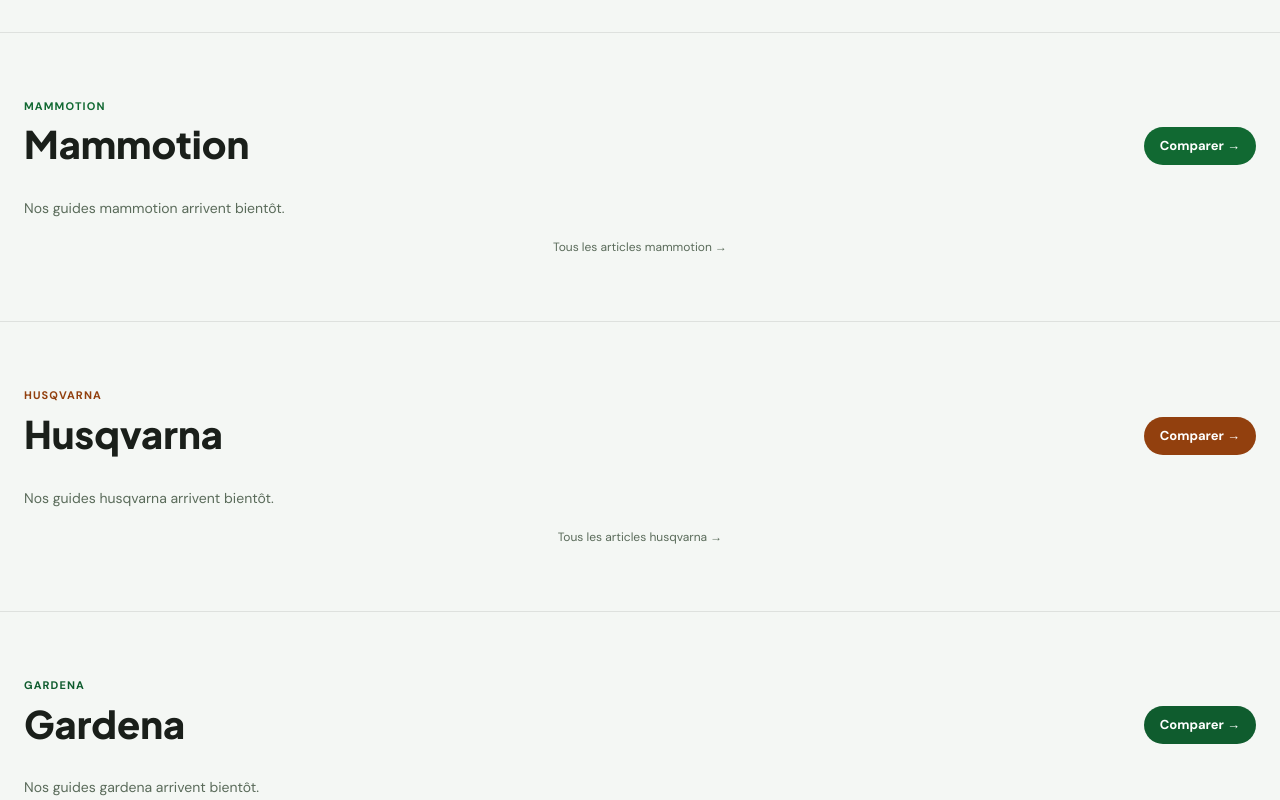
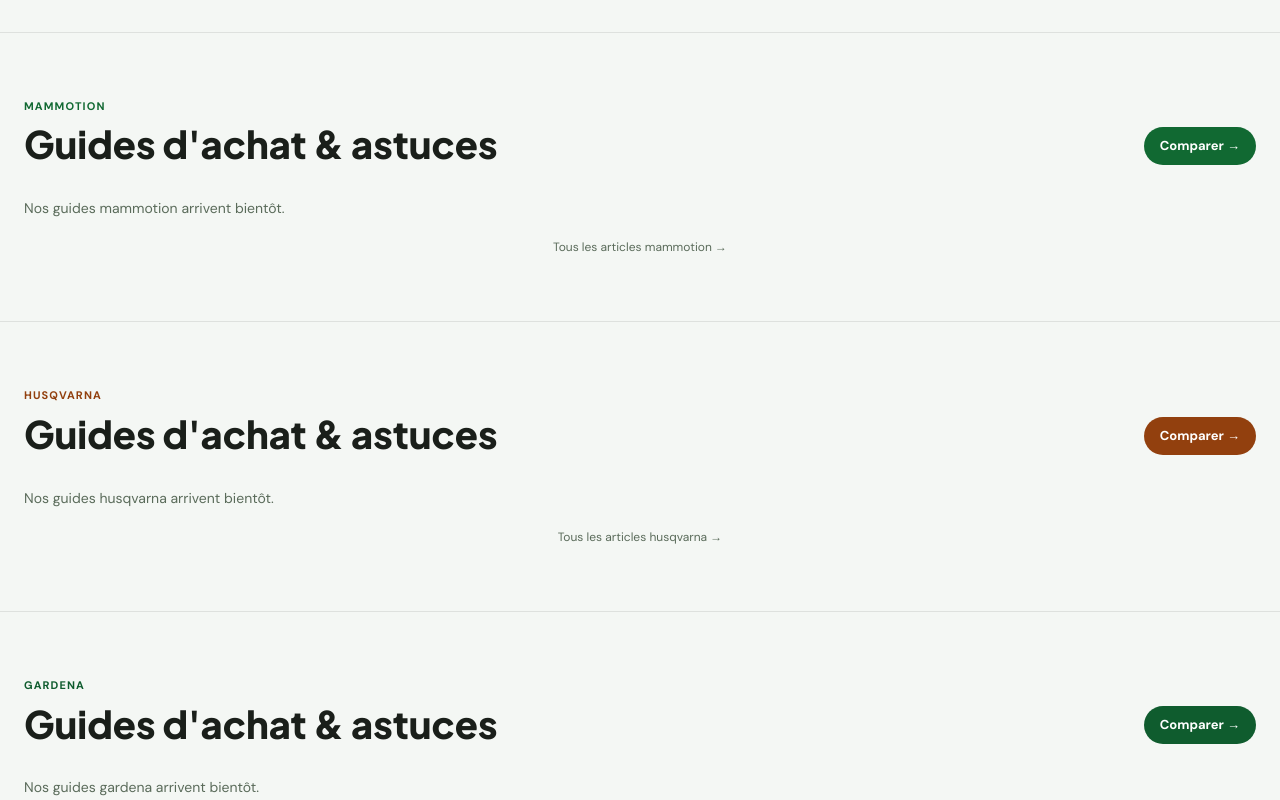
Before and after one commit to boutiqueambiancejapon-sketch/robot-tondeuse, a Next.js app: page / in a window 1280 px wide. Shown: the part 1400-2200 px from the top of the page. Built offline with nearby package versions, Linux system fonts and the light colour scheme; no server answers.

Commit message:
fix: replace duplicate brand name with 'Guides d'achat & astuces'
CategorySection showed the brand name twice (eyebrow + h2). Now the
eyebrow shows the brand and the h2 says "Guides d'achat & astuces".

https://claude.ai/code/session_011jTKvRaHF6hRXGk4qAFu1d

```diff
--- a/components/home/CategorySection.tsx
+++ b/components/home/CategorySection.tsx
@@ -31,7 +31,7 @@ export function CategorySection({ slug, label, index }: CategorySectionProps) {
               {label}
             </span>
             <h2 style={{ fontFamily: 'var(--next-font-display), system-ui, sans-serif', fontSize: 'clamp(22px, 3vw, 38px)', fontWeight: 800, color: 'var(--text-primary)', lineHeight: 1.1, margin: 0 }}>
-              {label}
+              Guides d&apos;achat &amp; astuces
             </h2>
           </div>
           {hasComparateur && (
```
